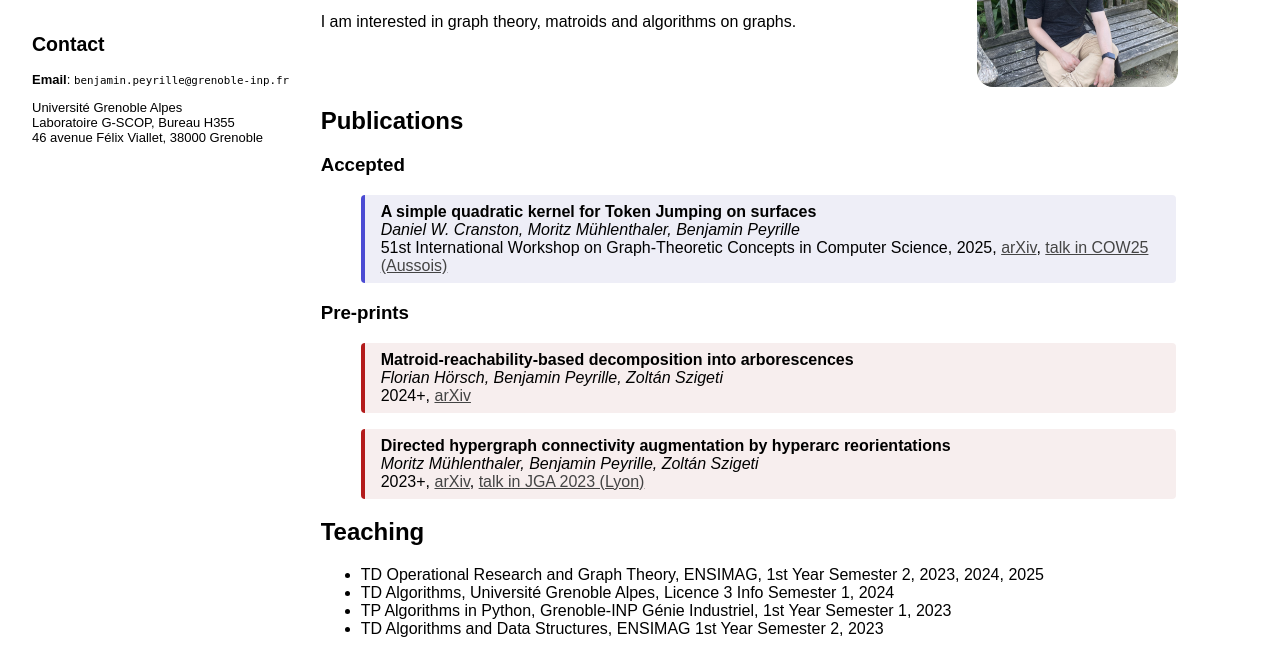
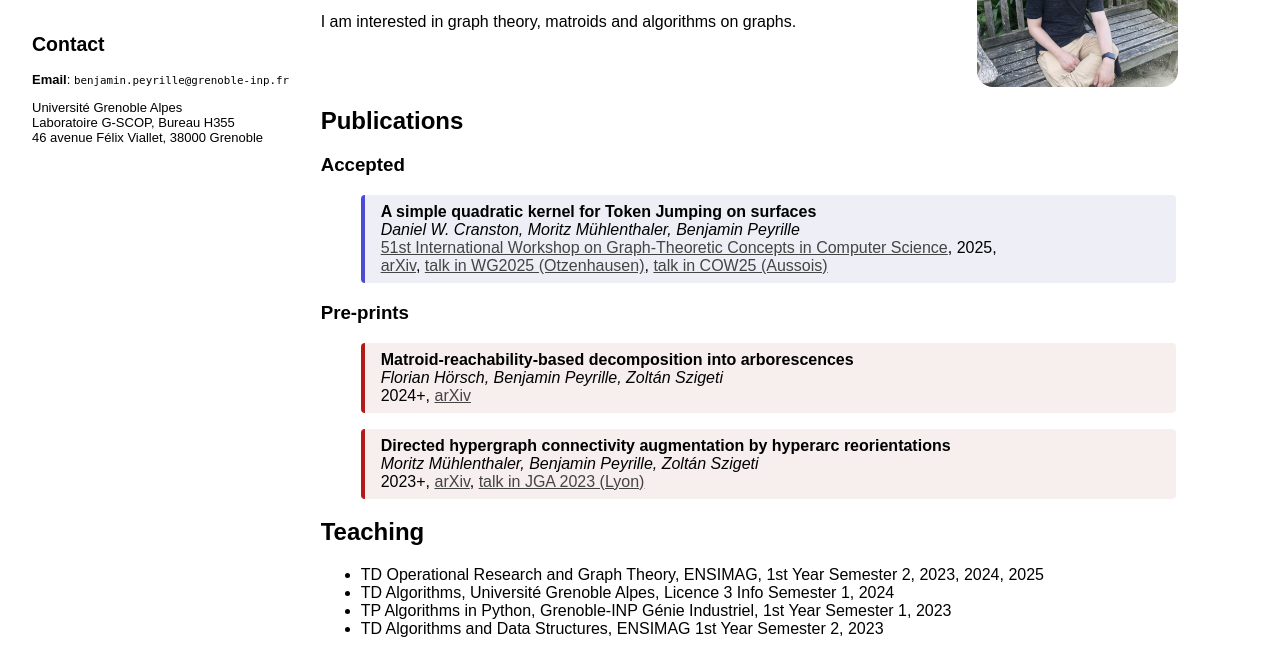
Before and after one commit to Arkhist/arkhist.github.io, a plain HTML site: page index.html in a window 1280 px wide. Shown: the part 124-779 px from the top of the page. Drawn offline with Linux system fonts and the light colour scheme.

Commit message:
Talked in Otzenhausen

```diff
--- a/index.html
+++ b/index.html
@@ -48,7 +48,7 @@
     <blockquote class="publication conference">
         <h4>A simple quadratic kernel for Token Jumping on surfaces</h4>
         <p class="authors">Daniel W. Cranston, Moritz Mühlenthaler, Benjamin Peyrille</p>
-        <p class="releaseinfo">51st International Workshop on Graph-Theoretic Concepts in Computer Science, <span class="pubdate">2025</span>, <span class="publink"><a class="arxiv" href="https://arxiv.org/abs/2408.04743">arXiv</a>, <a class="talk" href="talks/cow25/presentation.pdf">talk in COW25 (Aussois)</a></span></p>
+        <p class="releaseinfo"><a class="venueinfo" href="https://algo.uni-trier.de/wg2025/">51st International Workshop on Graph-Theoretic Concepts in Computer Science</a>, <span class="pubdate">2025</span>,</br> <span class="publink"><a class="arxiv" href="https://arxiv.org/abs/2408.04743">arXiv</a>, <a class="talk" href="talks/wg2025/presentation.pdf">talk in WG2025 (Otzenhausen)</a>, <a class="talk" href="talks/cow25/presentation.pdf">talk in COW25 (Aussois)</a></span></p>
     </blockquote>
 
     <h3>Pre-prints</h3>
```
Also changed, not shown: 1 other file.
